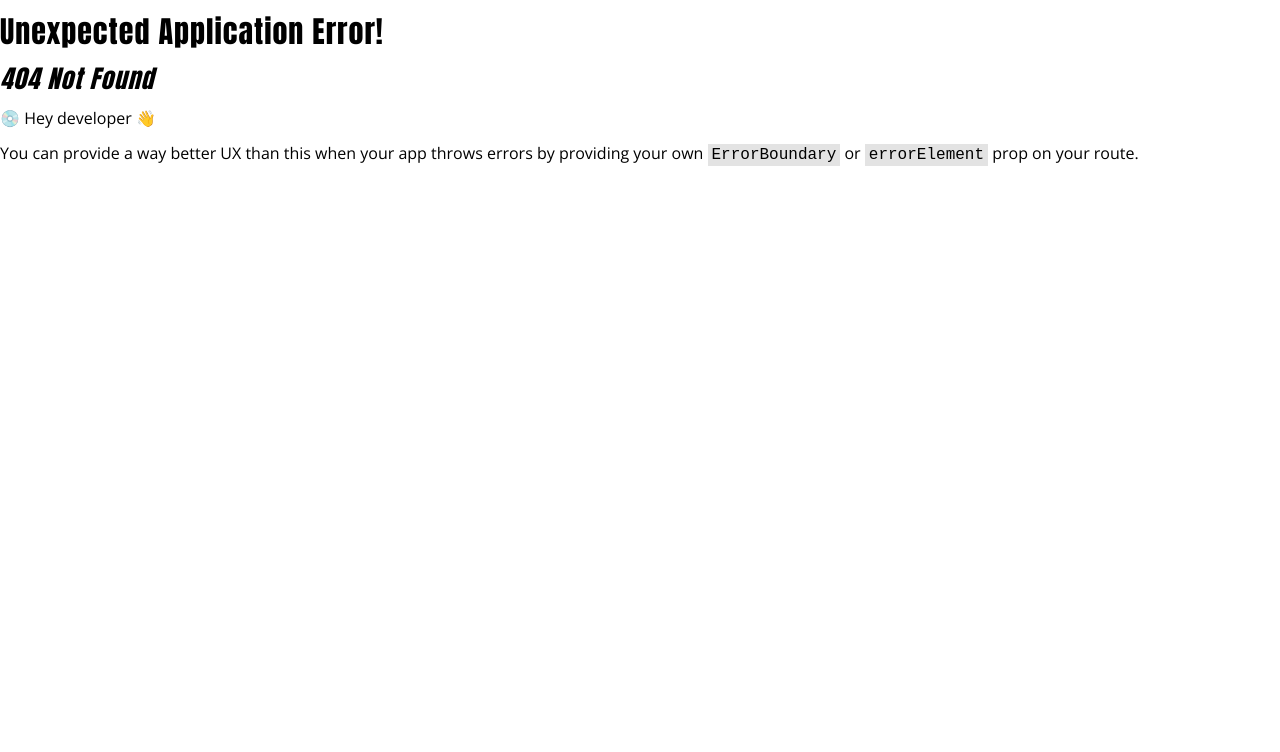
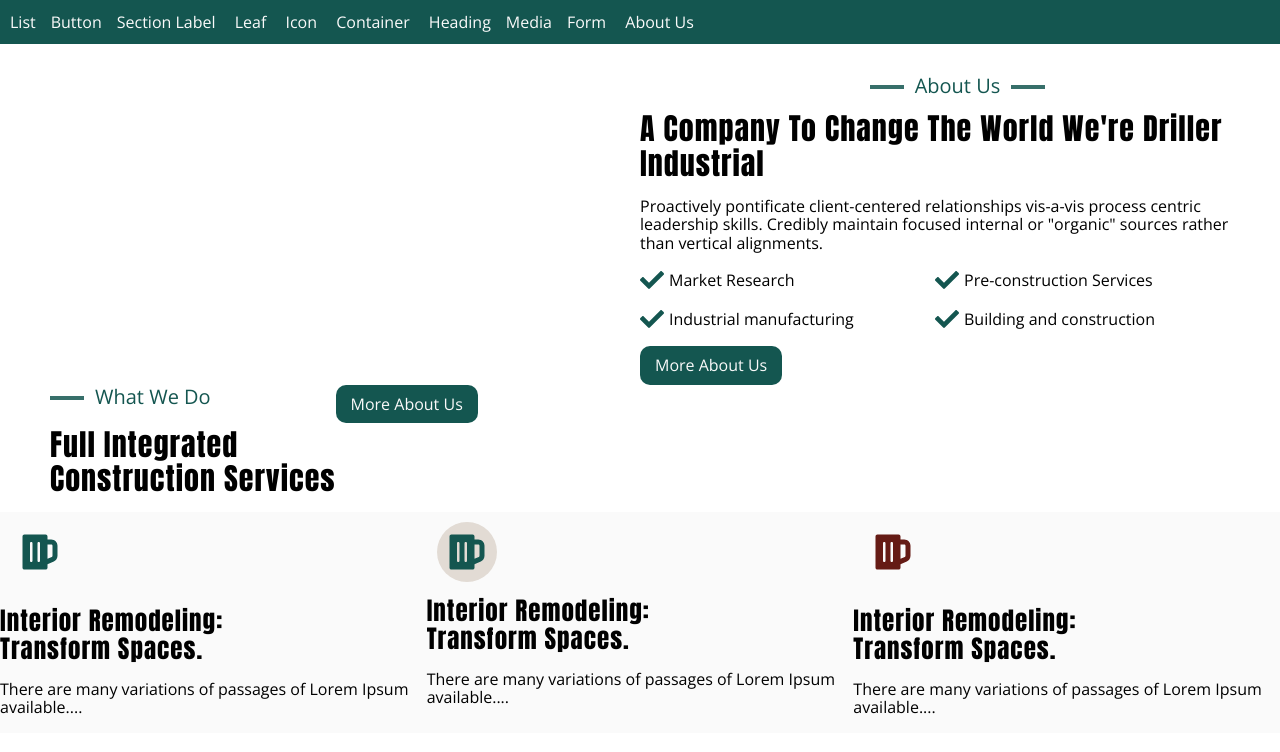
Before and after one commit to nrmndev/nrmndev-fw, a React (Vite) app: page /aboutus in a window 1280 px wide. Before the commit this address had no page. Shown: the top 752 px of the page. Built offline with nearby package versions, Linux system fonts and the light colour scheme.

Commit message:
Added route paths

```diff
--- a/src/routing/Index.tsx
+++ b/src/routing/Index.tsx
@@ -9,6 +9,7 @@ import SampleMedia from "./SampleComponents/SampleMedia";
 import SampleContainer from "./SampleComponents/SampleContainer";
 import SampleLeaf from "./SampleComponents/SampleLeaf";
 import SampleForm from "./SampleComponents/SampleForm";
+import SampleAboutUs from "./SampleComponents/SampleAboutUs";
 
 const router = createBrowserRouter([
   {
@@ -39,6 +40,10 @@ const router = createBrowserRouter([
         path: "form",
         element: <SampleForm />,
       },
+      {
+        path: "aboutus",
+        element: <SampleAboutUs />,
+      },
     ],
   },
 ]);
--- /dev/null
+++ b/src/routing/SampleComponents/SampleAboutUs.tsx
@@ -0,0 +1,94 @@
+import {
+  Button,
+  Container,
+  ContainerGrid,
+  Heading,
+  Icon,
+  List,
+  SectionLabel,
+} from "@components";
+import { FaBeer, FaCheck } from "react-icons/fa";
+
+const SampleAboutUs = () => {
+  return (
+    <>
+      <Container>
+        <Container.Column
+          lg={6}
+          md={12}
+          xs={12}
+          sm={12}
+          xl={6}
+          xxl={6}
+        ></Container.Column>
+        <Container.Column lg={6} md={12} xs={12} sm={12} xl={6} xxl={6}>
+          <SectionLabel label="About Us" position="center" />
+          <Heading level={2}>
+            A Company To Change The World We're Driller Industrial
+          </Heading>
+          <p>
+            Proactively pontificate client-centered relationships vis-a-vis
+            process centric leadership skills. Credibly maintain focused
+            internal or "organic" sources rather than vertical alignments.
+          </p>
+          <List
+            icon={FaCheck}
+            display="grid-2-columns"
+            items={[
+              "Market Research",
+              "Pre-construction Services",
+              "Industrial manufacturing",
+              "Building and construction",
+            ]}
+          />
+          <Button variant="primary">More About Us</Button>
+        </Container.Column>
+      </Container>
+      <Container justifyContent="space-between" alignItems="center">
+        <Container.Column>
+          <SectionLabel label="What We Do" position="left" />
+          <Heading level={2}>
+            Full Integrated <br />
+            Construction Services
+          </Heading>
+        </Container.Column>
+        <Container.Column>
+          <Button variant="primary">More About Us</Button>
+        </Container.Column>
+      </Container>
+      <Container style={{ background: "#fafafa" }} fluid>
+        <ContainerGrid templateColumns={3} gap="lg">
+          <Container.Column>
+            <Icon icon={FaBeer} variant="primary" />
+            <Heading level={3}>
+              Interior Remodeling: <br /> Transform Spaces.
+            </Heading>
+            <p>
+              There are many variations of passages of Lorem Ipsum available....
+            </p>
+          </Container.Column>
+          <Container.Column>
+            <Icon icon={FaBeer} variant="primary-alt" rounded />
+            <Heading level={3}>
+              Interior Remodeling: <br /> Transform Spaces.
+            </Heading>
+            <p>
+              There are many variations of passages of Lorem Ipsum available....
+            </p>
+          </Container.Column>
+          <Container.Column>
+            <Icon icon={FaBeer} variant="secondary" />
+            <Heading level={3}>
+              Interior Remodeling: <br /> Transform Spaces.
+            </Heading>
+            <p>
+              There are many variations of passages of Lorem Ipsum available....
+            </p>
+          </Container.Column>
+        </ContainerGrid>
+      </Container>
+    </>
+  );
+};
+
+export default SampleAboutUs;
--- a/src/routing/SampleComponents/SampleList.tsx
+++ b/src/routing/SampleComponents/SampleList.tsx
@@ -2,6 +2,7 @@ import { List } from "@components";
 
 const SampleList = () => {
   return (
+    <>
       <List
         items={[
           "Market Research",
@@ -10,6 +11,16 @@ const SampleList = () => {
           "Build and construction",
         ]}
       />
+      <List
+        display="grid-4-columns"
+        items={[
+          "Market Research",
+          "Pre-construction services",
+          "Industrial manufacturing",
+          "Build and construction",
+        ]}
+      />
+    </>
   );
 };
 
--- a/src/routing/componentNavRoutes.tsx
+++ b/src/routing/componentNavRoutes.tsx
@@ -30,6 +30,9 @@ const ComponentNavRoutes = () => {
         </Link>
         <Link to="/form" className="list__item">
           Form
+        </Link>{" "}
+        <Link to="/aboutus" className="list__item">
+          About Us
         </Link>
       </ul>
     </div>
```
Lines whose indentation alone changed are shown as unchanged.
